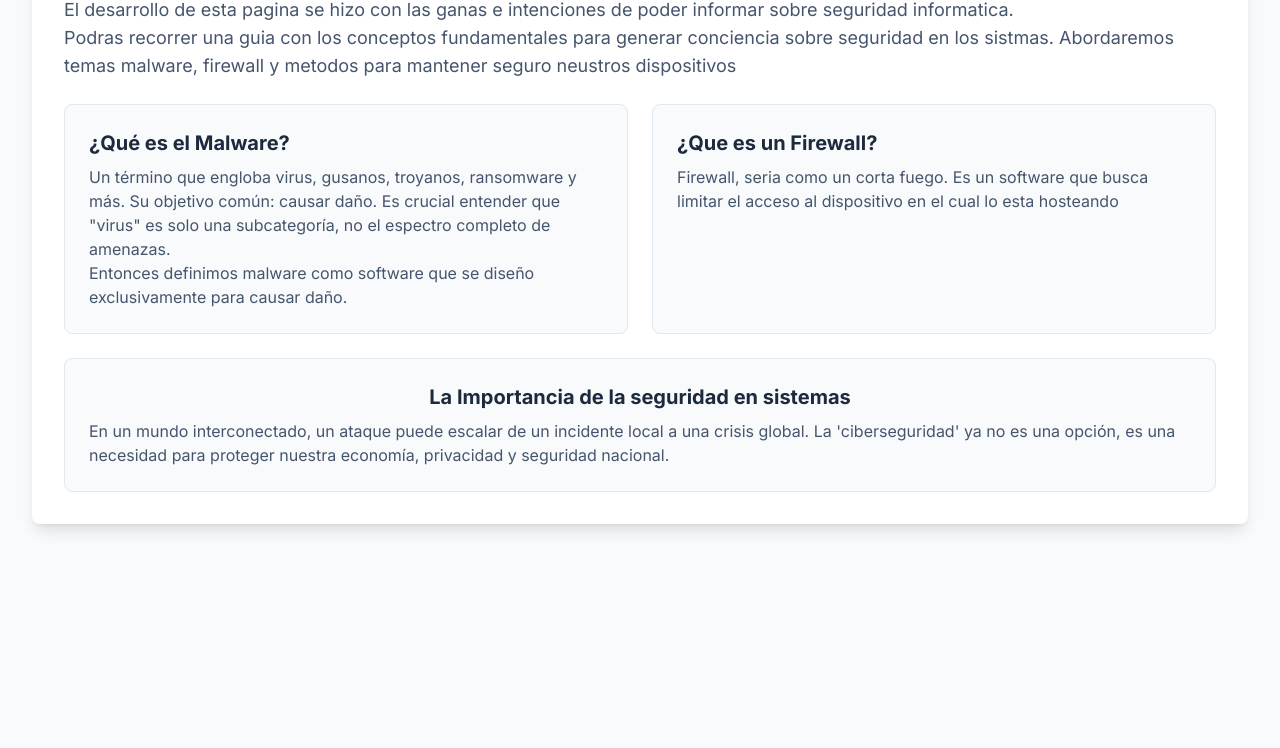
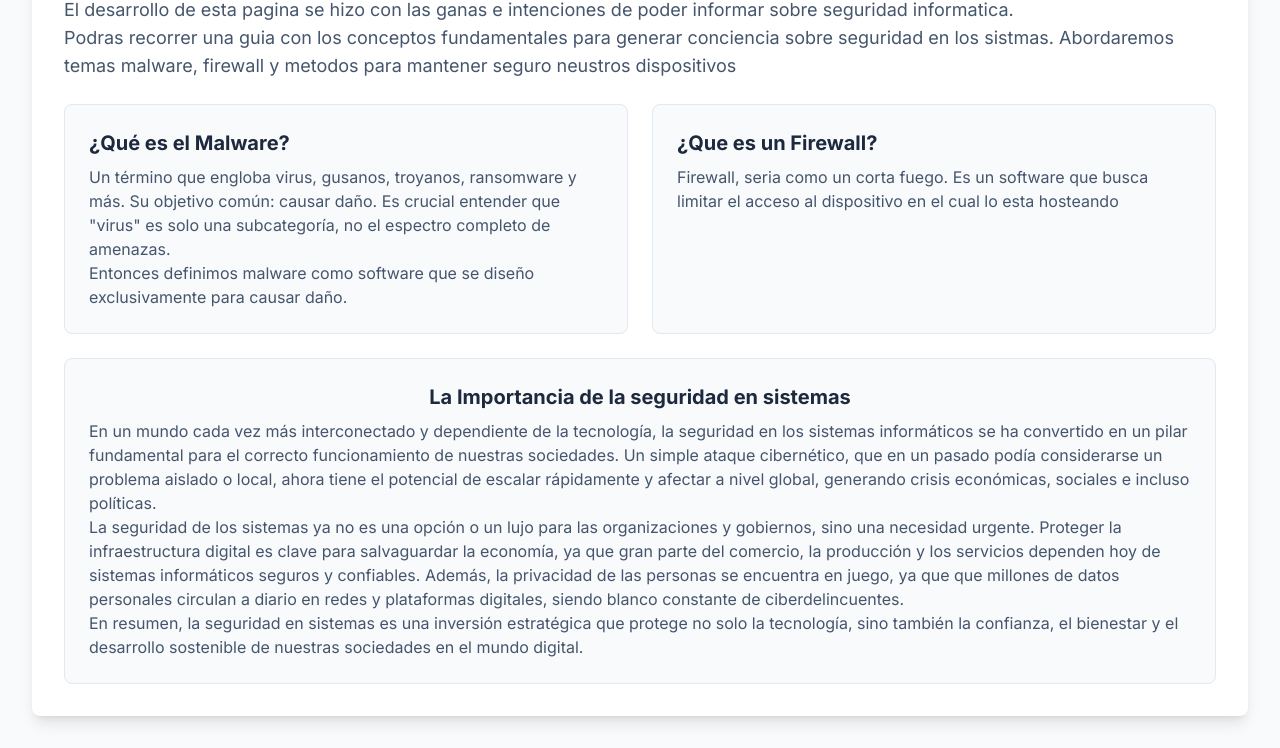
Before and after one commit to Alexs571/so, a website: page index.html in a window 1280 px wide. Shown: the part 184-932 px from the top of the page. Before the commit the page ends 800 px from the top, so only its background shows below. Drawn offline with nearby package versions, Linux system fonts and the light colour scheme.

Commit message:
desarrollo de intro

```diff
--- a/index.html
+++ b/index.html
@@ -93,9 +93,24 @@
                     <div class="bg-slate-50  col-span-2 row-start-2  p-6 rounded-lg border border-slate-200">
                         <h3 class="font-bold text-xl mb-2 text-slate-800 text-center">La Importancia de la seguridad en
                             sistemas</h3>
-                        <p class="text-slate-600">En un mundo interconectado, un ataque puede escalar de un incidente
-                            local a una crisis global. La 'ciberseguridad' ya no es una opción, es una necesidad para
-                            proteger nuestra economía, privacidad y seguridad nacional.</p>
+                        <p class="text-slate-600">En un mundo cada vez más interconectado y dependiente de la
+                            tecnología, la seguridad en los sistemas informáticos se ha convertido en un pilar
+                            fundamental para el correcto funcionamiento de nuestras sociedades. Un simple ataque
+                            cibernético, que en un pasado podía considerarse un problema aislado o local, ahora tiene el
+                            potencial de escalar rápidamente y afectar a nivel global, generando crisis económicas,
+                            sociales e incluso políticas.
+                            <br>
+
+                            La seguridad de los sistemas ya no es una opción o un lujo para las organizaciones y gobiernos, sino
+                            una necesidad urgente. Proteger la infraestructura digital es clave para salvaguardar la
+                            economía, ya que gran parte del comercio, la producción y los servicios dependen hoy de
+                            sistemas informáticos seguros y confiables. Además, la privacidad de las personas se
+                            encuentra en juego, ya que que  millones de datos personales circulan a diario en
+                            redes y plataformas digitales, siendo blanco constante de ciberdelincuentes.
+                            <br>
+                            En resumen, la seguridad en sistemas es una inversión estratégica que protege no solo la
+                            tecnología, sino también la confianza, el bienestar y el desarrollo sostenible de nuestras
+                            sociedades en el mundo digital.</p>
                     </div>
                 </div>
             </div>
```
